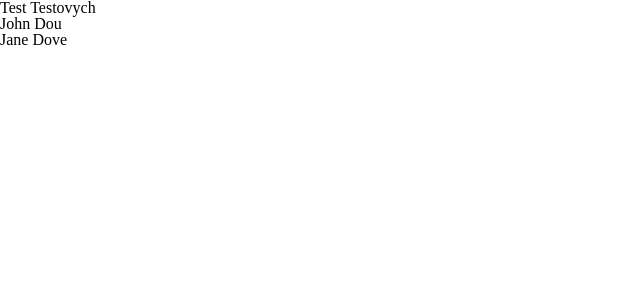
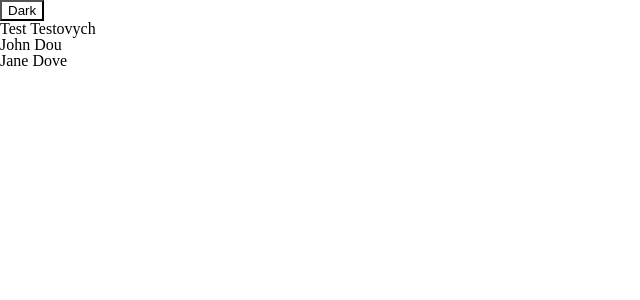
Before and after one commit to Luda-Modna/ViteReact, a React (Vite) app: page / in a window 1280 px wide. Shown: the top 300 px of the page, without its empty margins (0-640 px from the left). Built offline with nearby package versions, Linux system fonts and the light colour scheme; the HTML template or start-up script is replaced by a standard one.

Commit message:
Added userListItem + changeTheme

```diff
--- a/src/App.jsx
+++ b/src/App.jsx
@@ -1,7 +1,30 @@
+import { Component } from "react";
+import ThemeButton from "./components/ThemeButton";
 import UsersList from "./components/UsersList";
 
-function App(props) {
-  return <UsersList />;
+class App extends Component {
+  constructor(props) {
+    super(props);
+
+    this.state = {
+      isLight: true,
+    };
+  }
+
+  setTheme = () => {
+    const { isLight } = this.state;
+    this.setState({ isLight: !isLight });
+  };
+
+  render() {
+    const { isLight } = this.state;
+    return (
+      <>
+        <ThemeButton isLight={isLight} changeTheme={this.setTheme} />
+        <UsersList />
+      </>
+    );
+  }
 }
 
 export default App;
--- /dev/null
+++ b/src/components/ThemeButton/index.jsx
@@ -0,0 +1,16 @@
+const ThemeButton = (props) => {
+  const { isLight, changeTheme } = props;
+
+  const inlineStyle = {
+    color: isLight ? "black" : "white",
+    backgroundColor: isLight ? "white" : "black",
+  };
+
+  return (
+    <button onClick={changeTheme} style={inlineStyle}>
+      {isLight ? "Dark" : "Light"}
+    </button>
+  );
+};
+
+export default ThemeButton;
--- /dev/null
+++ b/src/components/UsersList/UserListItem.jsx
@@ -0,0 +1,21 @@
+function UserListItem(props) {
+  const {
+    isLight,
+    selectUser,
+    user: { id, isSelected, firstName, lastName },
+  } = props;
+  const inlineStyles = {
+    backgroundColor: isSelected
+      ? isLight
+        ? "yellow"
+        : "violet"
+      : "transparent",
+  };
+  return (
+    <li style={inlineStyles} onClick={() => selectUser(id)}>
+      {firstName} {lastName}
+    </li>
+  );
+}
+
+export default UserListItem;
--- a/src/components/UsersList/index.jsx
+++ b/src/components/UsersList/index.jsx
@@ -1,4 +1,5 @@
 import { Component } from "react";
+import UserListItem from "./UserListItem";
 
 const usersData = [
   { id: 1, firstName: "Test", lastName: "Testovych" },
@@ -29,15 +30,15 @@
     this.setState({ users: newUsers });
   };
 
-  mapUser = (u, i) => {
-    const inlineStyles = {
-      backgroundColor: u.isSelected ? "yellow" : "transparent",
-    };
-
+  mapUser = (u) => {
+    const { isLight } = this.props;
     return (
-      <li key={u.id} style={inlineStyles} onClick={() => this.selectUser(u.id)}>
-        {u.firstName} {u.lastName}
-      </li>
+      <UserListItem
+        key={u.id}
+        user={u}
+        selectUser={this.selectUser}
+        isLight={isLight}
+      />
     );
   };
 
```
